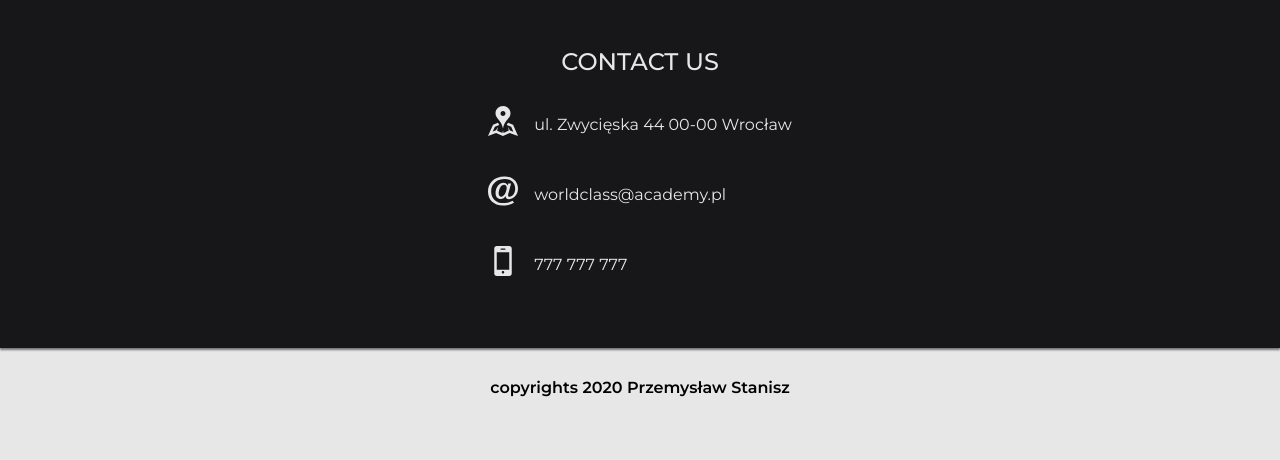
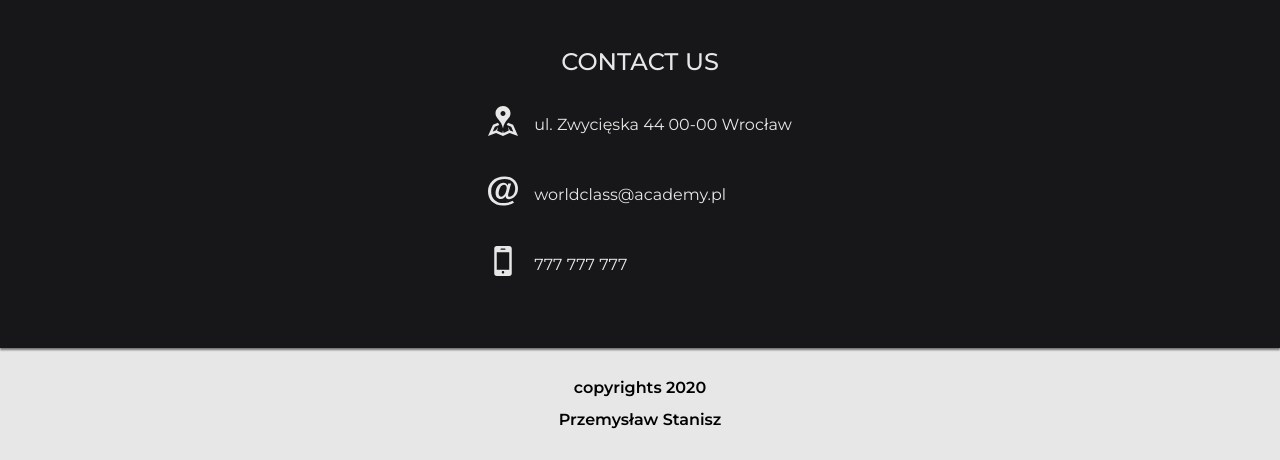
Before and after one commit to przemekstanisz/soccer-academy2.0, a plain HTML site: page index.html in a window 1280 px wide. Shown: the part 4258-4718 px from the top of the page. Before the commit the page ends 4686 px from the top, so only its background shows below. Drawn offline with Linux system fonts and the light colour scheme.

Commit message:
final-v-1.1

```diff
--- a/index.html
+++ b/index.html
@@ -253,7 +253,8 @@
     </footer>
 
     <div class="copyright">
-        <p class="copyright__text">copyrights 2020 Przemysław Stanisz</p>
+        <p class="copyright__text">copyrights 2020</p>
+        <p class="copyright__text">Przemysław Stanisz</p>
     </div>
 
 </body>
--- a/styles.css
+++ b/styles.css
@@ -620,7 +620,7 @@ img {
     color: var(--bg-secondary_text1);
     margin: 0 1rem;
     width: 40%;
-    min-width: 150px;
+    min-width: 50px;
     background-color: var(--button);
 }
 
@@ -719,10 +719,14 @@ img {
     margin: 0 0 0 1rem;
 }
 
+.copyright {
+    padding: 1rem;
+}
+
 .copyright__text {
     text-align: center;
     font-weight: 600;
-    margin: 2rem;
+    margin: 1rem;
 }
 
 
```
